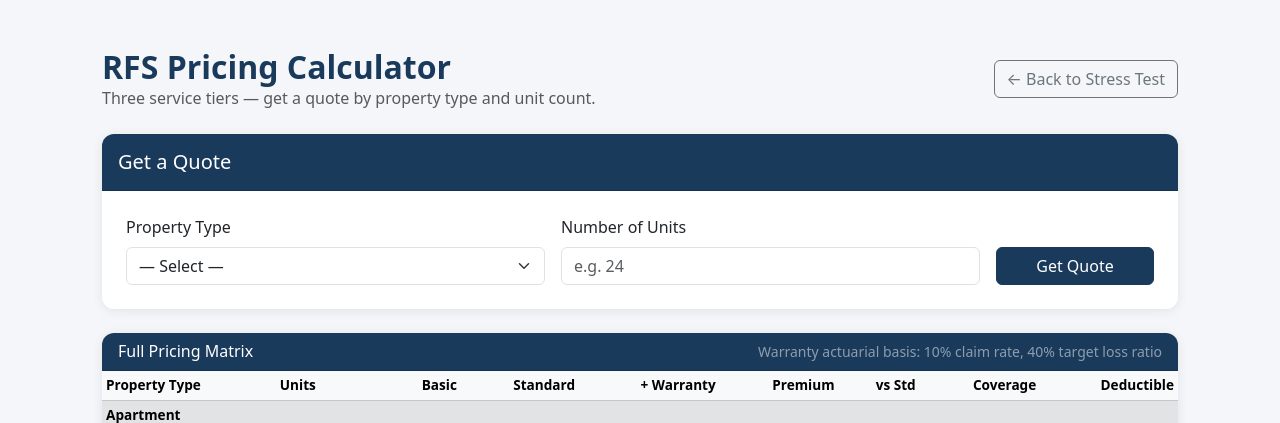
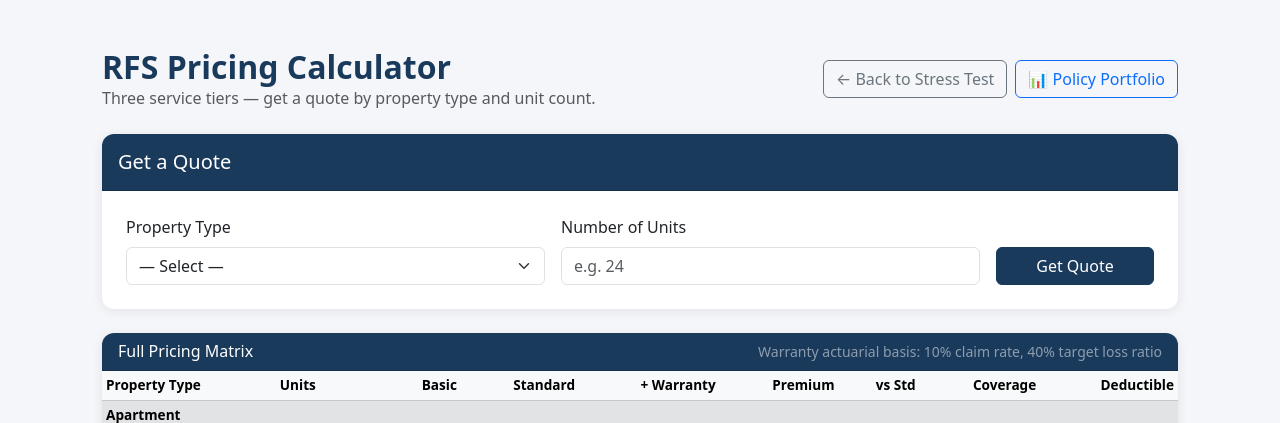
Before and after one commit to slaidlaw1983/rfs_warranty_project, a Flask app: page /pricing in a window 1280 px wide. Shown: the top 423 px of the page. Run offline with Flask 3, Linux system fonts and the light colour scheme.

Commit message:
feat(ui): Portfolio link in landing + pricing headers

```diff
--- a/templates/index.html
+++ b/templates/index.html
@@ -36,7 +36,8 @@
   <div class="text-center mb-4">
     <h2 class="fw-bold" style="color:#1a3a5c;">Reserve Fund Study — Stress Test</h2>
     <p class="text-muted">Upload a reserve study CSV and compare Base Case vs. Full Funding contributions.</p>
-    <a href="/pricing" class="btn btn-outline-primary btn-sm">View RFS Pricing Calculator →</a>
+    <a href="/pricing" class="btn btn-outline-primary btn-sm">RFS Pricing Calculator</a>
+    <a href="/portfolio" class="btn btn-outline-primary btn-sm">📊 Policy Portfolio</a>
   </div>
 
   {% with messages = get_flashed_messages() %}
--- a/templates/pricing.html
+++ b/templates/pricing.html
@@ -33,7 +33,10 @@
       <h2 class="fw-bold mb-0" style="color:#1a3a5c;">RFS Pricing Calculator</h2>
       <p class="text-muted mb-0">Three service tiers — get a quote by property type and unit count.</p>
     </div>
-    <a href="/" class="btn btn-outline-secondary">← Back to Stress Test</a>
+    <div class="d-flex gap-2">
+      <a href="/" class="btn btn-outline-secondary">← Back to Stress Test</a>
+      <a href="/portfolio" class="btn btn-outline-primary">📊 Policy Portfolio</a>
+    </div>
   </div>
 
   <!-- Quote Form -->
```
